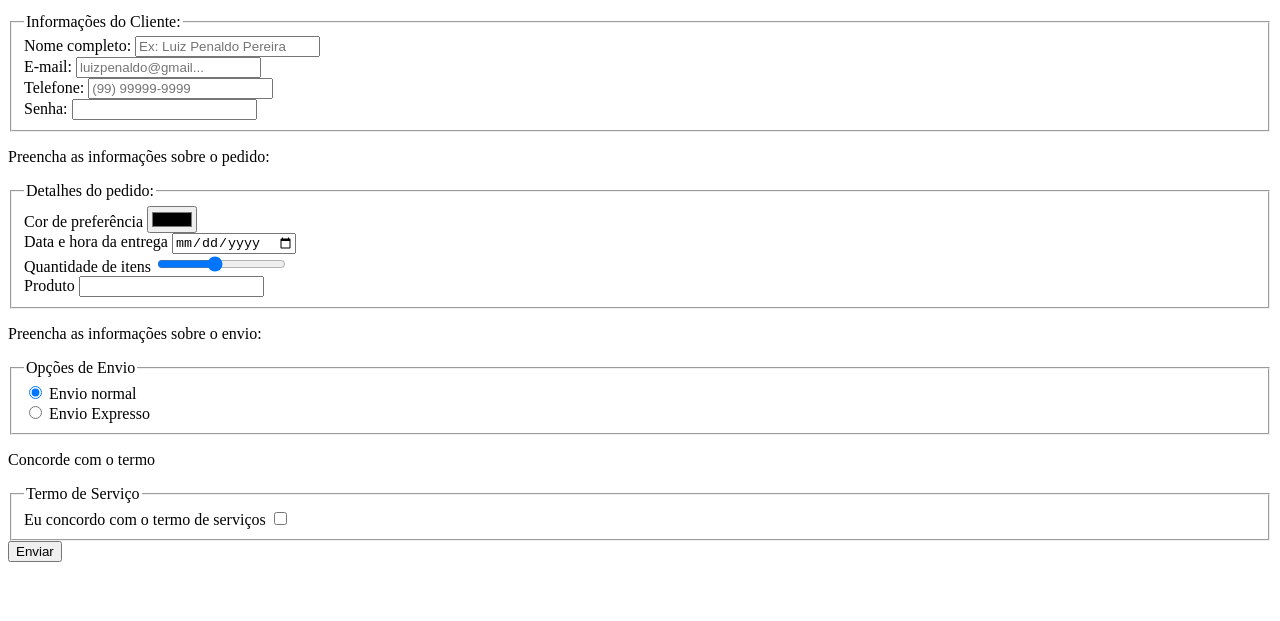
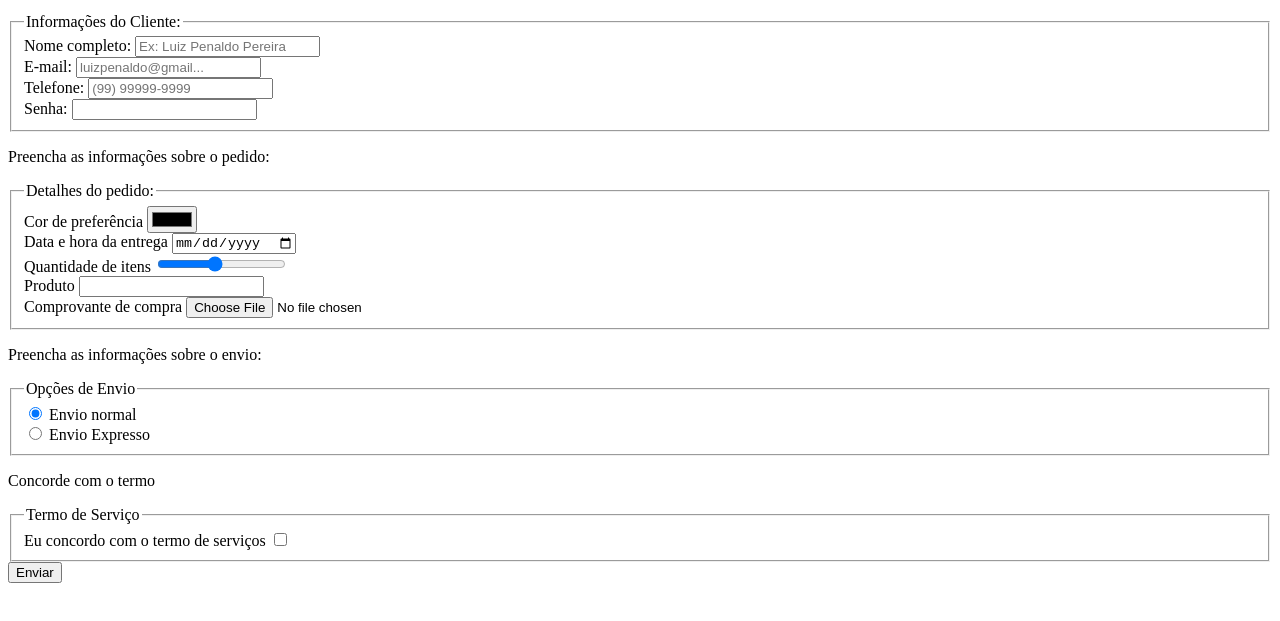
Before and after one commit to Lucassiqueira22/ExerciciosHTML, a plain HTML site: page capitulo01/exercicios/ex4.html in a window 1280 px wide. Shown: the part 101-722 px from the top of the page. Drawn offline with Linux system fonts and the light colour scheme.

Commit message:
Update ex4.html

```diff
--- a/capitulo01/exercicios/ex4.html
+++ b/capitulo01/exercicios/ex4.html
@@ -52,6 +52,9 @@
                     <option value="Tablet Slim"></option>
                     <option value="Smartwatch X"></option>
                 </datalist>
+                <br>
+                <label for="comprovante">Comprovante de compra</label>
+                <input type="file" accept=".jpg, .png, .pdf" title="Apenas arquivos .jpg, .png e .pdf são aceitos">
             </fieldset>
             <p>Preencha as informações sobre o envio:</p>
             <fieldset>
```
